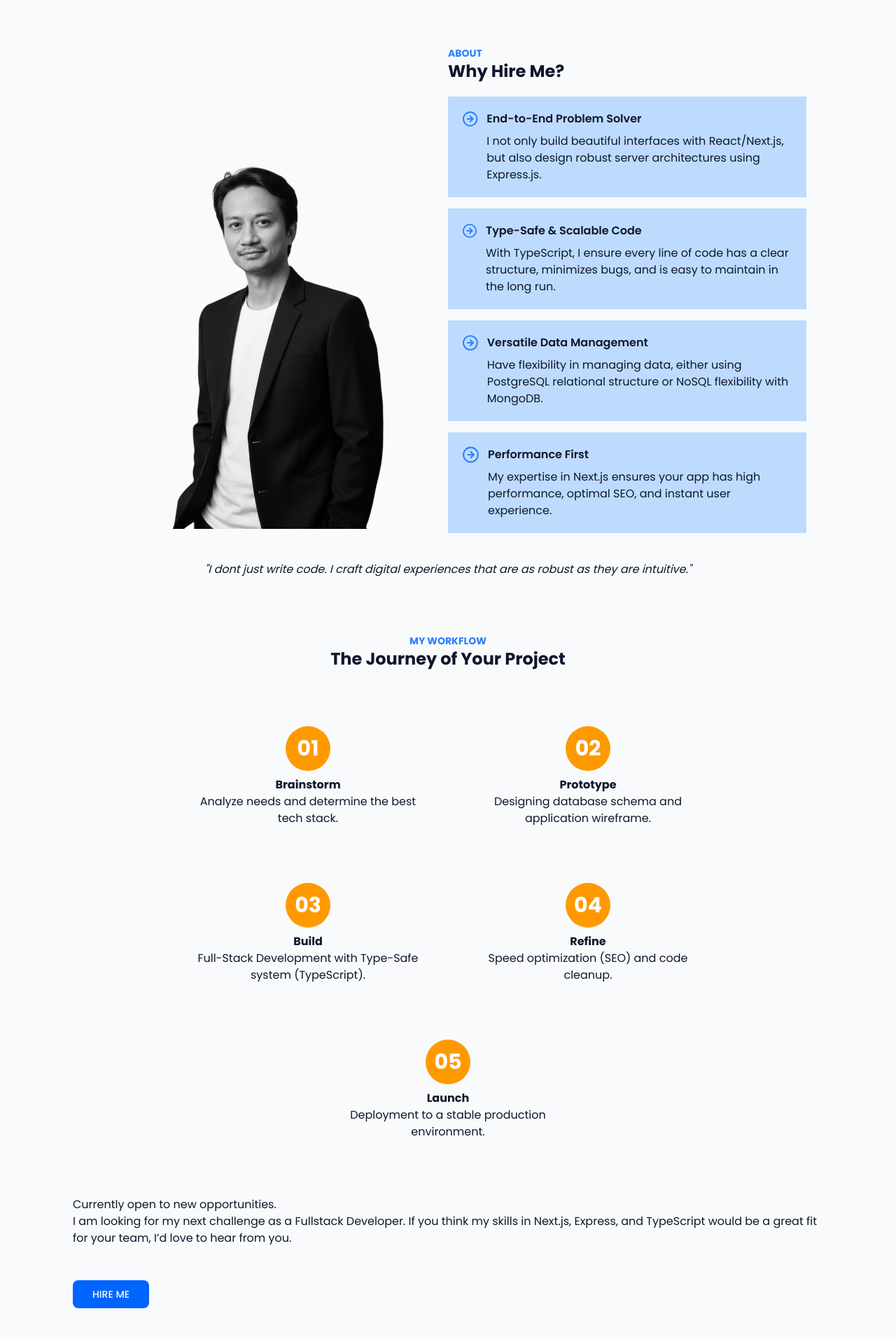
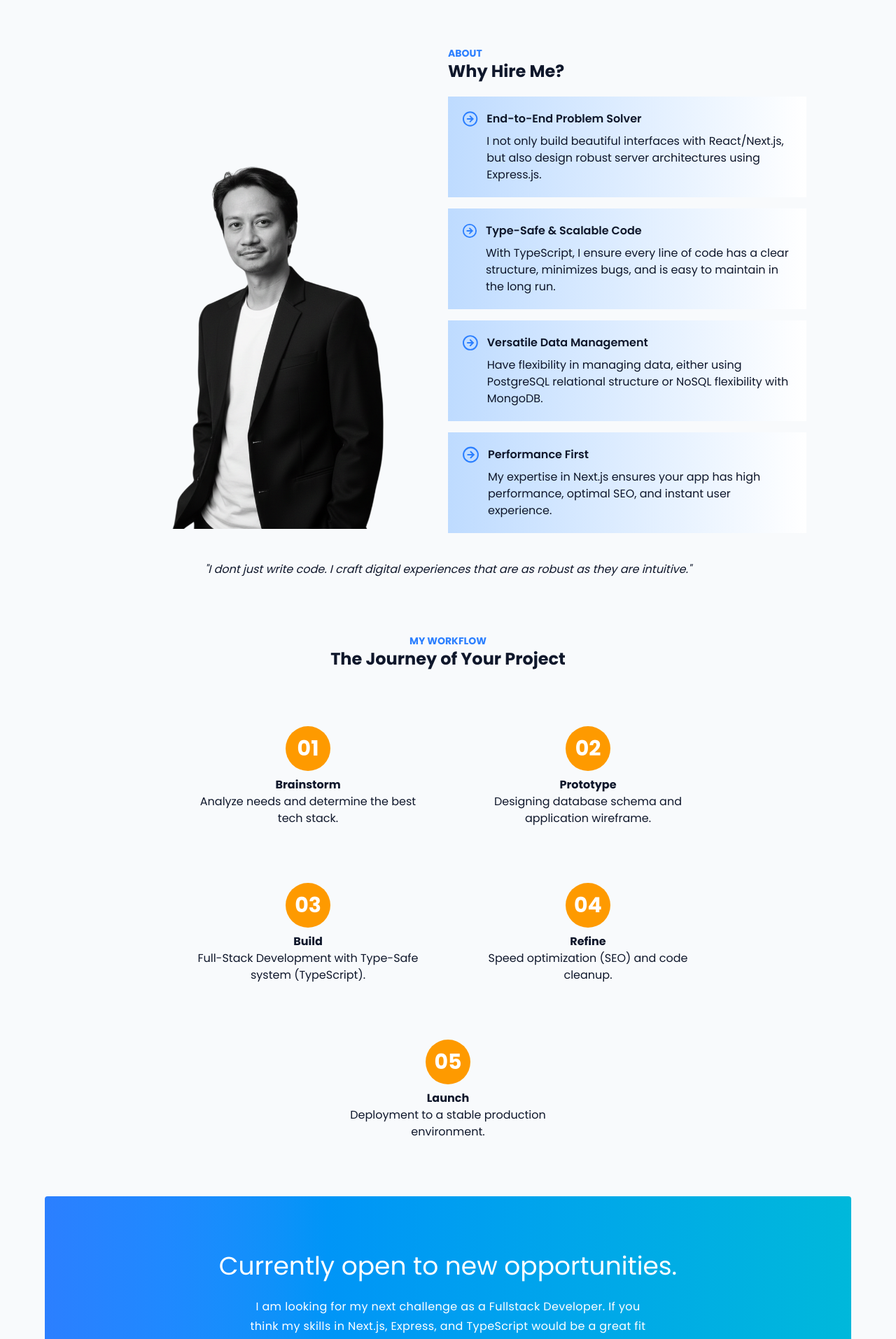
Before and after one commit to zeads/frontend-portfolio, a Next.js app: page / in a window 1280 px wide. Shown: the part 1460-3374 px from the top of the page at 70% size. Built offline with nearby package versions, Linux system fonts and the light colour scheme.

Commit message:
feat: add CTA

```diff
--- a/components/layout/Cta.tsx
+++ b/components/layout/Cta.tsx
@@ -2,14 +2,14 @@ import { Button } from "../ui/button";
 
 export default function Cta() {
   return (
-    <section className=" lg:h-full items-center justify-between  px-10 mt-20 ">
-      <h1>Currently open to new opportunities.</h1>
-      <p>
+    <section className=" lg:h-full flex flex-col items-center justify-between text-center  px-10 mt-20 bg-linear-to-r from-blue-500 to-cyan-500 text-white py-20 rounded ">
+      <h1 className="text-4xl">Currently open to new opportunities.</h1>
+      <p className="mt-6 max-w-xl leading-7 tracking-wide flex ">
         I am looking for my next challenge as a Fullstack Developer. If you
         think my skills in Next.js, Express, and TypeScript would be a great fit
         for your team, I’d love to hear from you.
       </p>
-      <Button className="mt-12 bg-[#0065FF] px-7 py-5 hover:bg-blue-800">
+      <Button className="mt-12 bg-white text-gray-700 font-bold px-7 py-5 hover:bg-blue-800">
         HIRE ME
       </Button>
     </section>
--- a/components/layout/Whyme.tsx
+++ b/components/layout/Whyme.tsx
@@ -19,7 +19,7 @@ export default function Whyme() {
             <h3 className="font-bold text-sm text-blue-500">ABOUT</h3>
             <h1 className="font-bold text-2xl">Why Hire Me?</h1>
           </div>
-          <div className="max-w-lg mt-4 bg-blue-200 p-5 flex gap-3">
+          <div className="max-w-lg mt-4 bg-linear-to-r from-blue-200 to-white p-5 flex gap-3">
             <CircleArrowRight className="size-12 text-blue-500 -mt-3" />
             <div>
               <h3 className="font-semibold">End-to-End Problem Solver</h3>
@@ -29,7 +29,7 @@ export default function Whyme() {
               </p>
             </div>
           </div>
-          <div className="max-w-lg mt-4 bg-blue-200 p-5 flex gap-3">
+          <div className="max-w-lg mt-4 bg-linear-to-r from-blue-200 to-white p-5 flex gap-3">
             <CircleArrowRight className="size-12 text-blue-500 -mt-3" />
             <div>
               <h3 className="font-semibold">Type-Safe & Scalable Code</h3>
@@ -40,7 +40,7 @@ export default function Whyme() {
               </p>
             </div>
           </div>
-          <div className="max-w-lg mt-4 bg-blue-200 p-5 flex gap-3">
+          <div className="max-w-lg mt-4 bg-linear-to-r from-blue-200 to-white p-5 flex gap-3">
             <CircleArrowRight className="size-12 text-blue-500 -mt-3" />
             <div>
               <h3 className="font-semibold">Versatile Data Management</h3>
@@ -50,7 +50,7 @@ export default function Whyme() {
               </p>
             </div>
           </div>
-          <div className="max-w-lg mt-4 bg-blue-200 p-5 flex gap-3">
+          <div className="max-w-lg mt-4 bg-linear-to-r from-blue-200 to-white p-5 flex gap-3">
             <CircleArrowRight className="size-12 text-blue-500 -mt-3" />
             <div>
               <h3 className="font-semibold">Performance First</h3>
```
